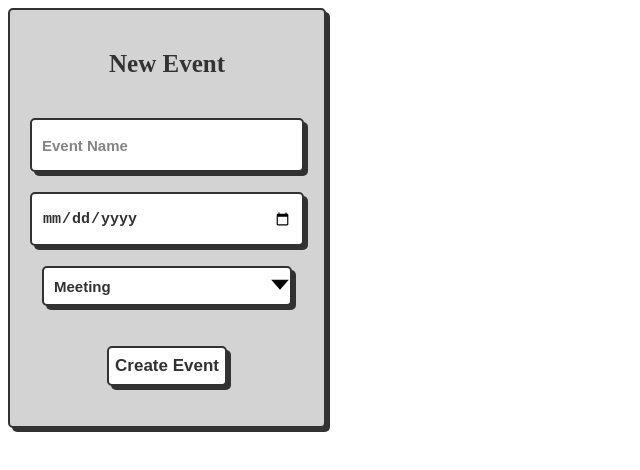
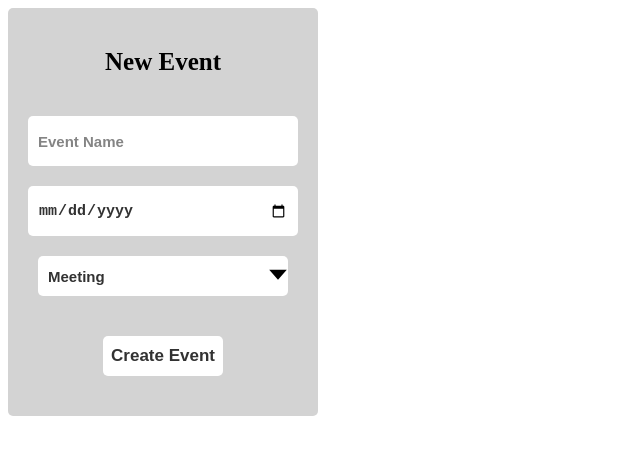
Before and after one commit to TheMisterPin/Calendar-Lovelace, a website with bundled scripts: page src/modal.html in a window 1280 px wide. Shown: the whole page, without its empty margins (0-640 px from the left). Built offline with nearby package versions, Linux system fonts and the light colour scheme.

Commit message:
git ignored

```diff
--- a/src/modal.css
+++ b/src/modal.css
@@ -3,7 +3,7 @@
     --font-color: #323232;
     --font-color-sub: #666;
     --bg-color: #fff;
-    --main-color: #323232;
+    --main-color: #32323
     /* display: flex; */
     /* flex-direction: column; */
     /* align-items: center; */
```
Also changed, not shown: 1 other file.
